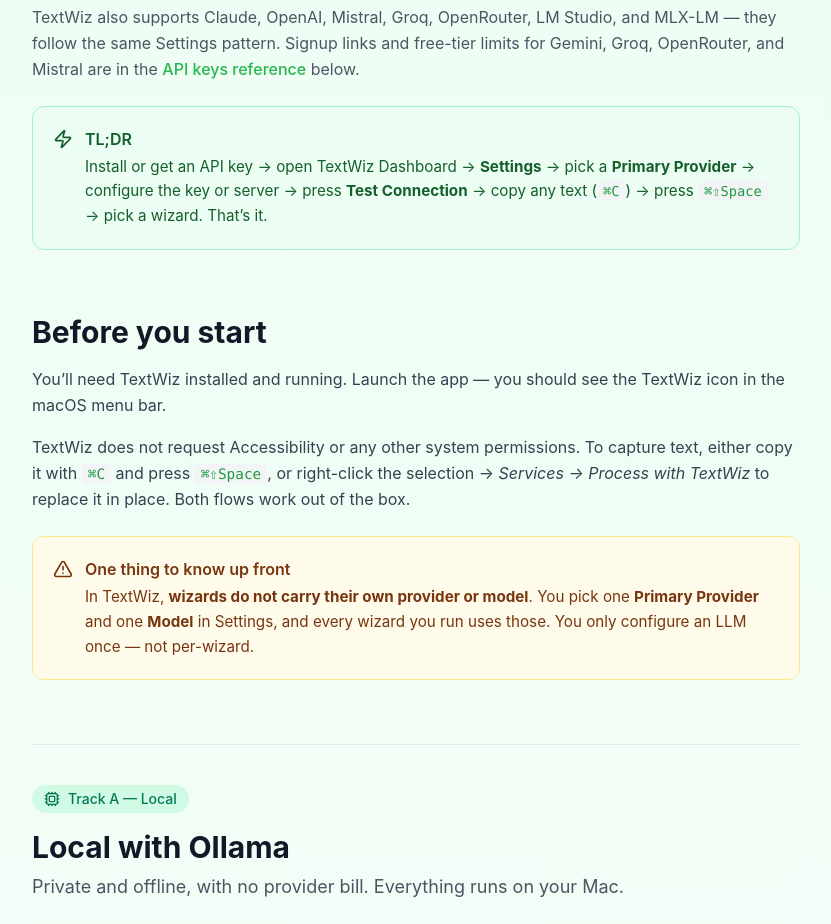
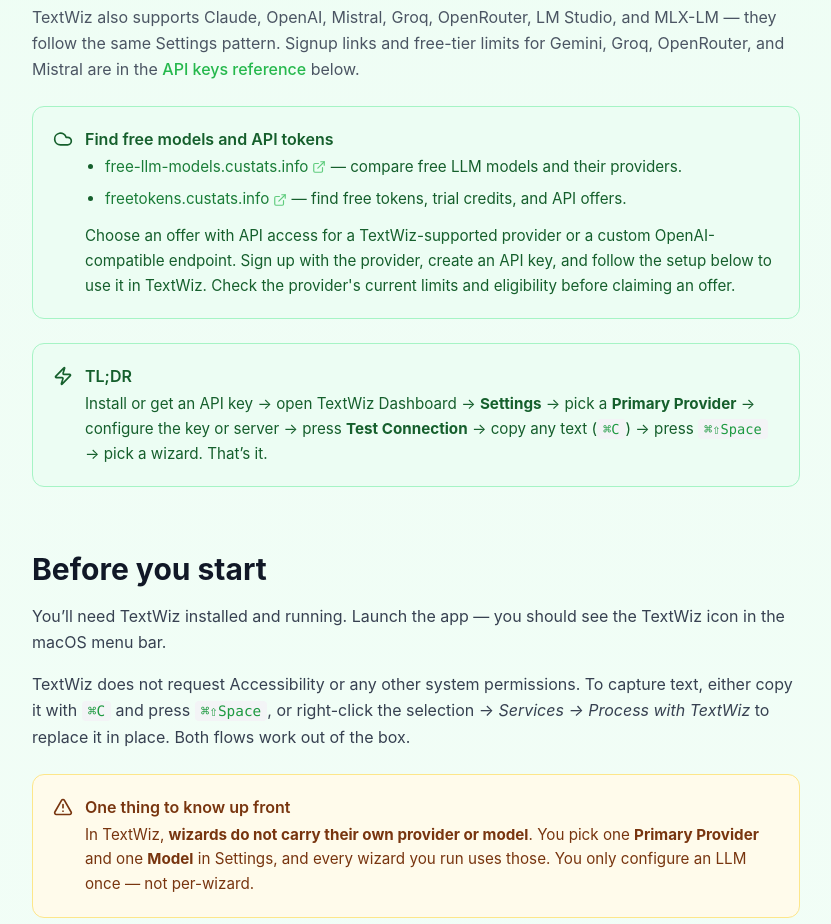
Before and after one commit to luongnv89/textwiz-website, a React (Vite) app: page /getting-started in a window 1280 px wide. Shown: the part 1000-1924 px from the top of the page, without its empty margins (224-1055 px from the left). Built offline with nearby package versions, Linux system fonts and the light colour scheme.

Commit message:
docs: add free model and API token resources to setup guide (#66)
* docs: link free models and API tokens in setup guide

* fix(docs): improve free resource link contrast

```diff
--- a/shared/seo-routes.mjs
+++ b/shared/seo-routes.mjs
@@ -60,6 +60,7 @@
     body: `
       <h1>Setup and API keys</h1>
       <p>Connect TextWiz to an LLM: local Ollama track or cloud Gemini track, then configure Dashboard → Settings → Primary Provider. Free-tier signup links for Gemini, Groq, OpenRouter, and Mistral on the same page.</p>
+      <p>Find free models and API tokens: compare free LLM models and providers at <a href="https://free-llm-models.custats.info/">free-llm-models.custats.info</a>, and find free tokens, trial credits, and API offers at <a href="https://freetokens.custats.info/">freetokens.custats.info</a>. Choose an offer with API access for a TextWiz-supported provider or a custom OpenAI-compatible endpoint, sign up with the provider, create an API key, and follow the setup guide. Check the provider's current limits and eligibility before claiming an offer.</p>
       <p>Shortcuts share one Primary Provider and Model from Settings. Capture text via clipboard + hotkey or Services → Process with TextWiz.</p>
       <p>Built-in cloud providers offer three suggested defaults plus user-added API model IDs. In Dashboard → Providers, enter the exact API model ID and use Validate &amp; Add to check that model before saving without generating text. Local engines discover installed models.</p>
       <p>Custom OpenAI-compatible providers require HTTPS with a host and no embedded credentials, query, or fragment; existing custom HTTP endpoints must be updated before use. API keys stay in macOS Keychain. Built-in local engines keep their HTTP setup.</p>
--- a/src/pages/GettingStartedPage.jsx
+++ b/src/pages/GettingStartedPage.jsx
@@ -11,7 +11,7 @@
   ArrowRight,
   Sparkles,
 } from 'lucide-react';
-import { Callout, Code, Pre, Step, Table } from '../components/guide/GuideBlocks';
+import { Callout, Code, Ext, Pre, Step, Table } from '../components/guide/GuideBlocks';
 import ApiKeysSection from '../components/guide/ApiKeysSection';
 
 export default function GettingStartedPage() {
@@ -92,6 +92,28 @@
           </a>{' '}
           below.
         </p>
+
+        <Callout icon={Cloud} tone="info" title="Find free models and API tokens">
+          <ul className="list-disc pl-5 space-y-2 mb-3">
+            <li>
+              <Ext href="https://free-llm-models.custats.info/">
+                <span className="break-all text-primary-800 dark:text-primary-300">free-llm-models.custats.info</span>
+              </Ext>{' '}
+              — compare free LLM models and their providers.
+            </li>
+            <li>
+              <Ext href="https://freetokens.custats.info/">
+                <span className="break-all text-primary-800 dark:text-primary-300">freetokens.custats.info</span>
+              </Ext>{' '}
+              — find free tokens, trial credits, and API offers.
+            </li>
+          </ul>
+          <p>
+            Choose an offer with API access for a TextWiz-supported provider or a custom OpenAI-compatible
+            endpoint. Sign up with the provider, create an API key, and follow the setup below to use it in
+            TextWiz. Check the provider&apos;s current limits and eligibility before claiming an offer.
+          </p>
+        </Callout>
 
         <Callout icon={Zap} tone="info" title="TL;DR">
           Install or get an API key → open TextWiz Dashboard → <strong>Settings</strong> → pick a{' '}
```
Also changed, not shown: public/llms-full.txt.
